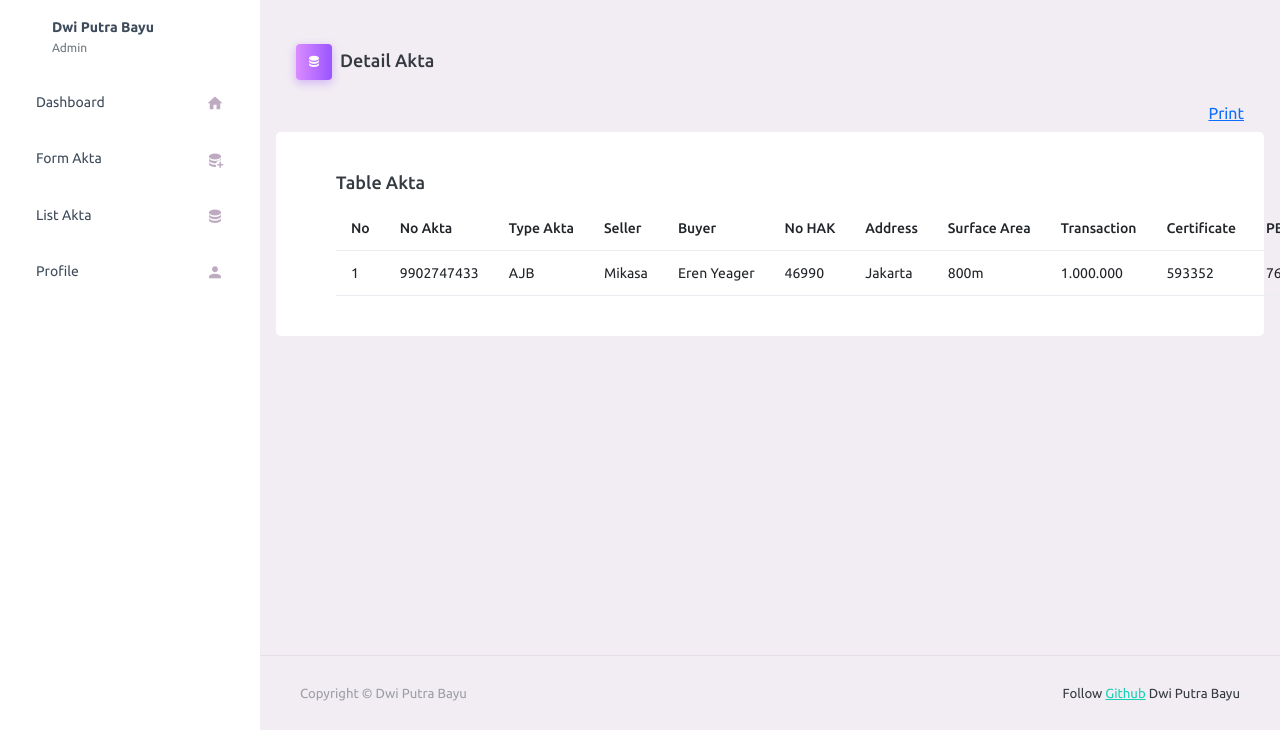
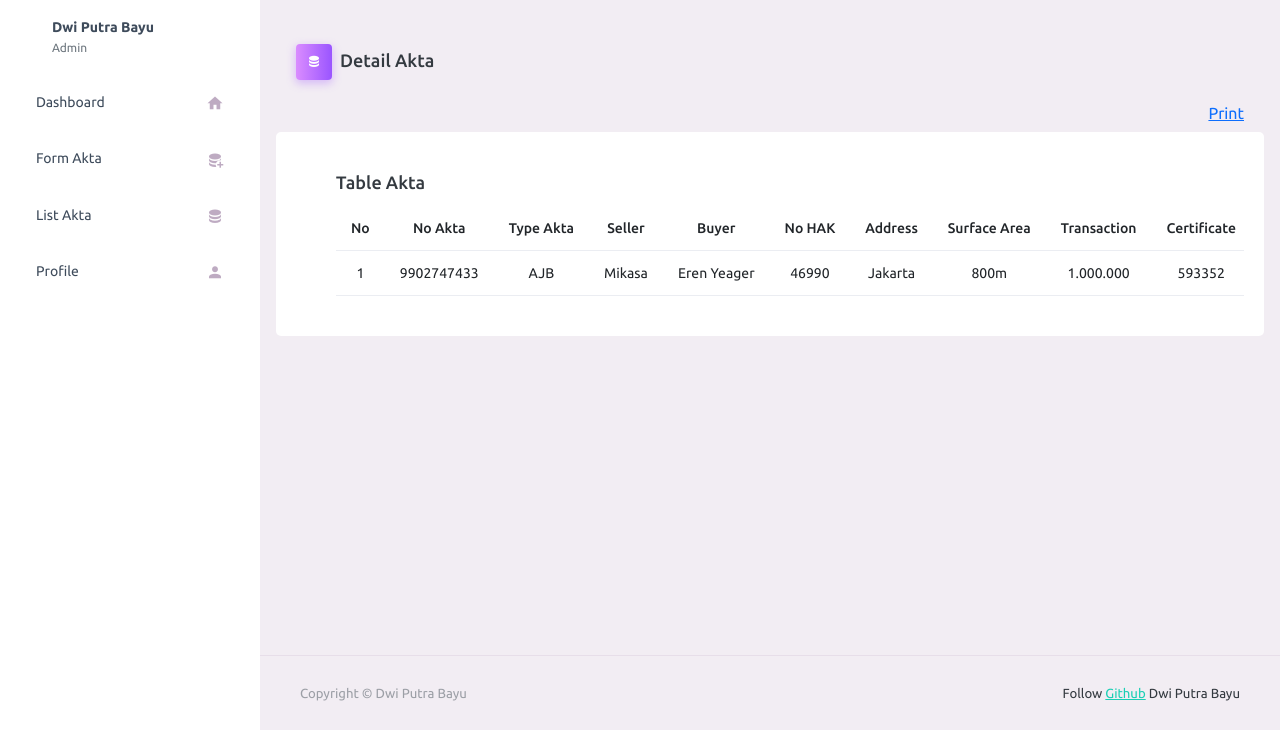
Before and after one commit to dpbayu/AktaPlus, a PHP site: page /admin/detailakta.php?id=1 in a window 1280 px wide. Shown: the part 70-800 px from the top of the page. Run offline with PHP 8.4, Linux system fonts and the light colour scheme; a user stored in the database is signed in; data comes from the database, SQL or seed files in the repository.

Commit message:
Update detailakta.php

```diff
--- a/admin/detailakta.php
+++ b/admin/detailakta.php
@@ -37,17 +37,17 @@
                     <div id="print-area-1" class="print-area">
                         <div class="row">
                             <div class="card">
-                                <div class="card-body">
+                                <div class="card-body" style="overflow-x: auto;">
                                     <h4 class="card-title">Table Akta</h4>
                                     <?php
-                                $id = mysqli_real_escape_string($db,$_GET['id']);
-                                $sql = "SELECT * FROM akta WHERE id='$id'";
-                                $query = mysqli_query($db,$sql);
-                                $data = mysqli_fetch_array($query);
-                                ?>
+                                    $id = mysqli_real_escape_string($db,$_GET['id']);
+                                    $sql = "SELECT * FROM akta WHERE id='$id'";
+                                    $query = mysqli_query($db,$sql);
+                                    $data = mysqli_fetch_array($query);
+                                    ?>
                                     <table class="table table-hover">
                                         <thead>
-                                            <tr style="font-size: 11px;">
+                                            <tr style="font-size: 11px; text-align:center; font-weight: 700;">
                                                 <th>No</th>
                                                 <th>No Akta</th>
                                                 <th>Type Akta</th>
@@ -66,7 +66,7 @@
                                             </tr>
                                         </thead>
                                         <tbody>
-                                            <tr style="font-size: 9px;">
+                                            <tr style="font-size: 9px; text-align: center;">
                                                 <td><?= $data['id'] ?></td>
                                                 <td><?= $data["no_akta"] ?></td>
                                                 <td><?= $data["type_akta"] ?></td>
```
